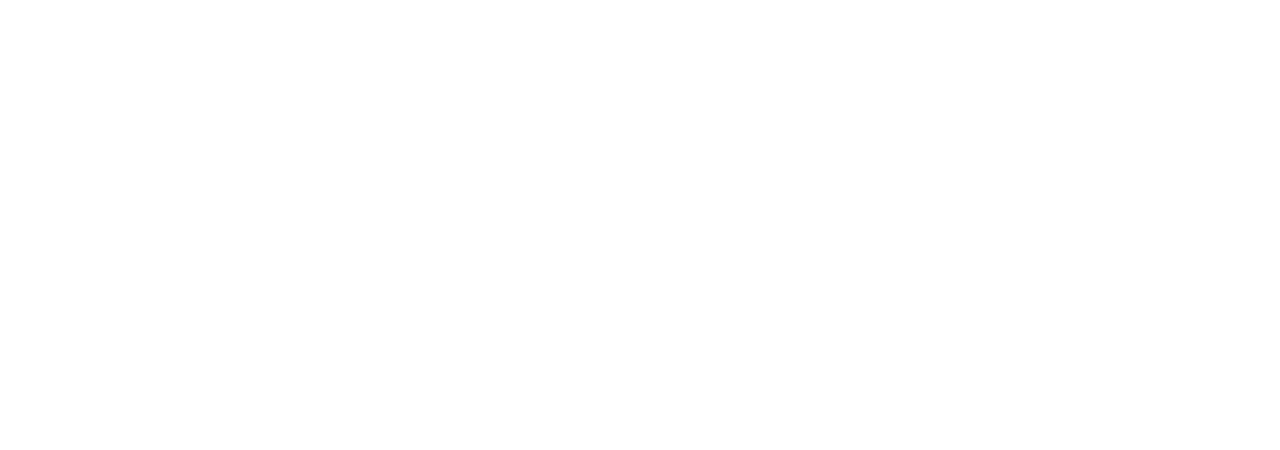
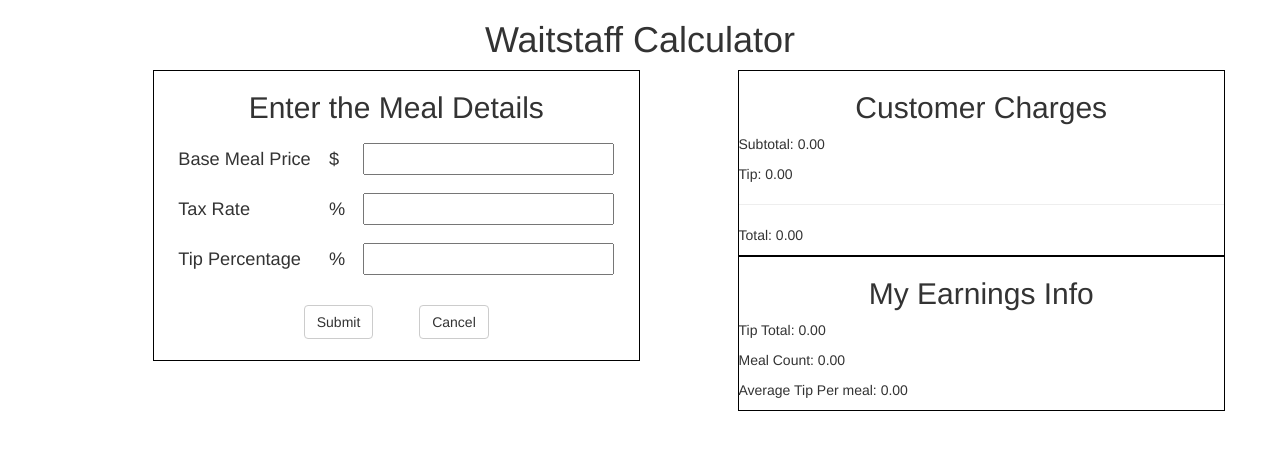
Before and after one commit to gfed53/waitstaff-calc, a plain HTML site: page index.html in a window 1280 px wide. Drawn offline with nearby package versions, Linux system fonts and the light colour scheme.

Commit message:
Basic Layout

```diff
--- a/apps/app.js
+++ b/apps/app.js
@@ -0,0 +1 @@
+angular.module('myApp', [])
--- a/index.html
+++ b/index.html
@@ -1,13 +1,71 @@
 <!DOCTYPE html>
-<html ng-app="" lang="en">
+<html ng-app="myApp" lang="en">
 <head>
 	<meta charset="UTF-8">
 	<title>Document</title>
+	<link rel="stylesheet" href="https://maxcdn.bootstrapcdn.com/bootstrap/3.3.6/css/bootstrap.min.css" integrity="sha384-1q8mTJOASx8j1Au+a5WDVnPi2lkFfwwEAa8hDDdjZlpLegxhjVME1fgjWPGmkzs7" crossorigin="anonymous">
 	<script src="https://ajax.googleapis.com/ajax/libs/angularjs/1.4.9/angular.min.js"></script>
 	<link rel="stylesheet" href="styles/style.css">
 </head>
 <body>
-
+	<h1>Waitstaff Calculator</h1>
+	<div class="container">
+		<div class="row">
+			<section class="col-md-5 col-md-offset-1 meal-details">
+				<h2>Enter the Meal Details</h2>
+				<table>
+					<tr>
+						<td>Base Meal Price</td>
+						<td>$</td>
+						<td><input type="text" name="base-meal-price"></td>
+					</tr>
+					<tr>
+						<td>Tax Rate</td>
+						<td>%</td>
+						<td><input type="text" name="tax-rate"></td>
+					</tr>
+					<tr>
+						<td>Tip Percentage</td>
+						<td>%</td>
+						<td><input type="text" name="tip-percent"></td>
+					</tr>
+				</table>
+				<!-- <div><label for="base-meal-price">Base Meal Price</label>
+				<input type="text" name="base-meal-price">
+				</div>
+				<div>
+				<label for="tax-rate">Tax Rate</label>
+				<input type="text" name="tax-rate">
+				</div>
+				<div>
+				<label for="tip-percent">Tip Percentage</label>
+				<input type="text" name="tip-percent">
+				</div> -->
+				<div class="meal-detail-btns">
+					<input class="btn btn-default meal-detail-btn" type="submit" value="Submit">
+					<input class="btn btn-default meal-detail-btn" type="button" value="Cancel">
+				</div>
+			</section>
+			<div class="col-md-5 col-md-offset-1">
+				<section class="row cust-charges">
+					<h2>Customer Charges</h2>
+					<p>Subtotal: 0.00</p>
+					<p>Tip: 0.00</p>
+					<hr>
+					<p>Total: 0.00</p>
+				</section>
+				<section class="row earnings-info">
+					<h2>My Earnings Info</h2>
+					<p>Tip Total: 0.00</p>
+					<p>Meal Count: 0.00</p>
+					<p>Average Tip Per meal: 0.00</p>
+				</section>
+			</div>
+		</div>
+	</div>
+	<script src="//code.jquery.com/jquery-1.12.0.min.js"></script>
+	<script src="//code.jquery.com/jquery-migrate-1.2.1.min.js"></script>
+	<script src="https://maxcdn.bootstrapcdn.com/bootstrap/3.3.6/js/bootstrap.min.js" integrity="sha384-0mSbJDEHialfmuBBQP6A4Qrprq5OVfW37PRR3j5ELqxss1yVqOtnepnHVP9aJ7xS" crossorigin="anonymous"></script>
 	<script src="apps/app.js"></script>
 </body>
 </html>
--- a/styles/style.css
+++ b/styles/style.css
@@ -0,0 +1,28 @@
+section {
+	border: 1px solid black;
+}
+
+h1, h2 {
+	text-align: center;
+}
+
+table {
+	margin: auto;
+}
+
+td {
+	padding: 0.5em;
+	font-size: 1.3em;
+}
+
+.meal-detail-btns {
+	text-align: center;
+	margin: auto;
+}
+
+.btn {
+	margin: 1.5em;
+}
+/*input {
+	display: block;
+}*/
```
